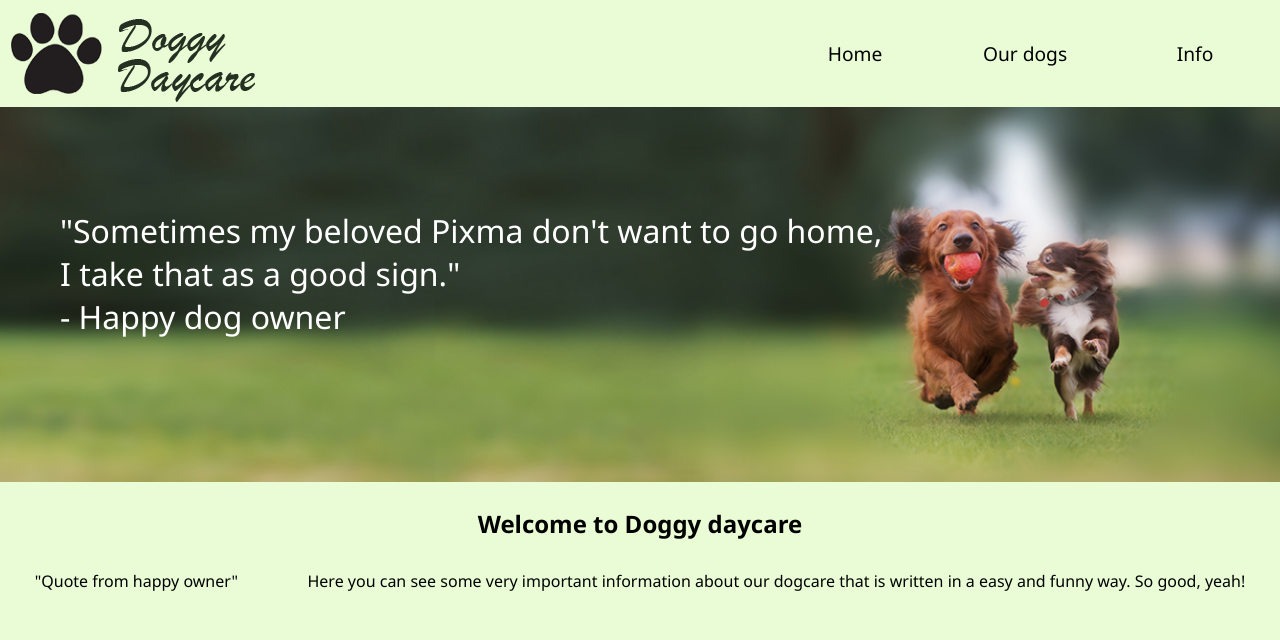
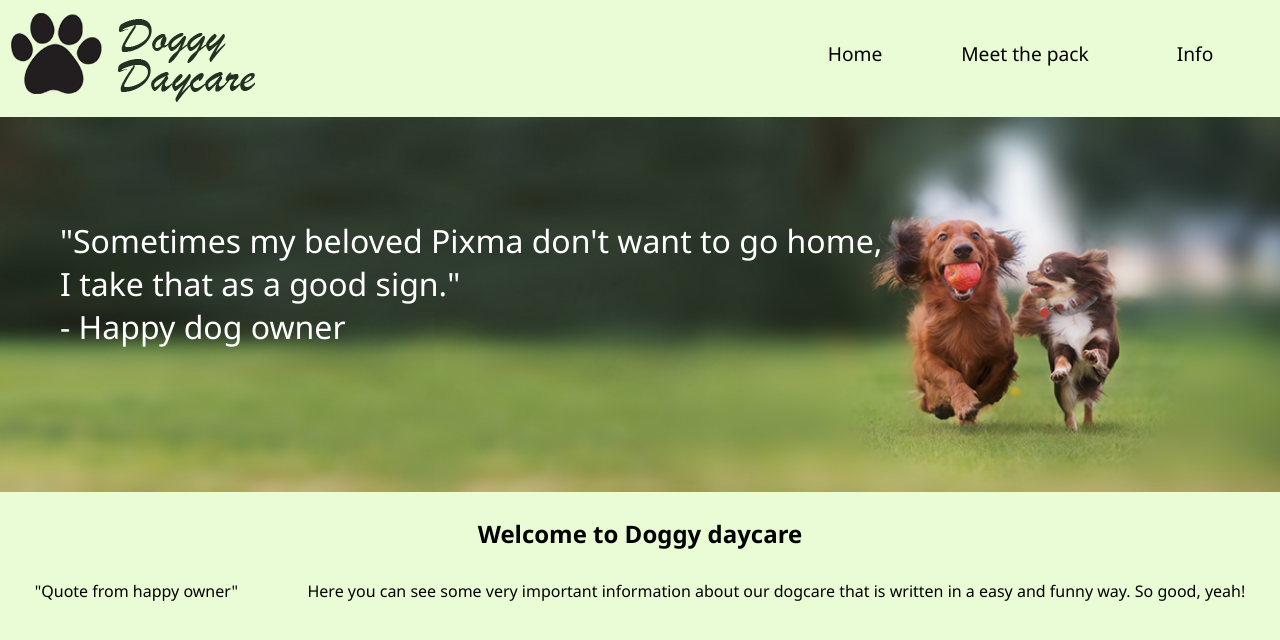
Before and after one commit to Noccis/dog-care, a React (Create React App) app: page /#/ in a window 1280 px wide. Shown: the top 640 px of the page. Built offline with nearby package versions, Linux system fonts and the light colour scheme; no server answers.

Commit message:
dogs not present now have grey bg

```diff
--- a/src/App.css
+++ b/src/App.css
@@ -12,6 +12,7 @@ body {
   display: flex;
   justify-content: space-between;
   align-items: center;
+  margin-bottom: 10px;
 
 }
 
--- a/src/App.js
+++ b/src/App.js
@@ -49,7 +49,7 @@ function App() {
             <button>Home</button>
           </Link>
           <Link to={"/register"}>
-            <button>Our dogs</button>
+            <button>Meet the pack</button>
           </Link>
           <Link to={"/info"}>
             <button>Info</button>
--- a/src/components/Info.js
+++ b/src/components/Info.js
@@ -18,6 +18,7 @@ const Info = ({activeDog}) => {
                     <p><span className="bold">Gender:  </span>{activeDog.sex}</p>
                     <p><span className="bold">Age:  </span>{activeDog.age}</p>
                     <p><span className="bold">Owner:  </span>{activeDog.owner.name} {activeDog.owner.lastName}</p>
+                    <p><span className="bold">Present: </span>{(activeDog.present ? 'Yes' : 'No')}</p>
                 </div>
             </div>
 
--- a/src/components/Register.js
+++ b/src/components/Register.js
@@ -9,12 +9,13 @@ const Register = ({dogList, showInfo, dodo}) => {
 
     let listOfDogs = null;
 
+    let classbg = ""
 
     if(dogList != null) {
 
       listOfDogs = dogList.map(dog => (
 
-          <div key={dog.name} className="dog" onClick={() => showInfo(dog)}>
+          <div key={dog.name} className={"dog" + (dog.present ? ' bg-white' : ' bg-grey')} onClick={() => showInfo(dog)}>
 
 
              <Link to={"/info"} id="link-container">
@@ -34,7 +35,7 @@ const Register = ({dogList, showInfo, dodo}) => {
         <section className="register">
           <div className='header-image-container'>
             <img src={dogHeader} className="small-header-image"/>
-            <p className="page-info"><span>Our dogs</span> - click on a dog for more info</p>
+            <p className="page-info"><span>The pack</span> - click on a dog for more info</p>
           </div>
            {/*  <button onClick={() => {
                 console.log(dodo);
--- a/src/styling/register.css
+++ b/src/styling/register.css
@@ -71,3 +71,11 @@
     font-weight: bold;
     font-size: 1.2em;
   }
+
+  .bg-white {
+    background-color: white;
+  }
+
+  .bg-grey {
+    background-color: lightgray;
+  }
```
